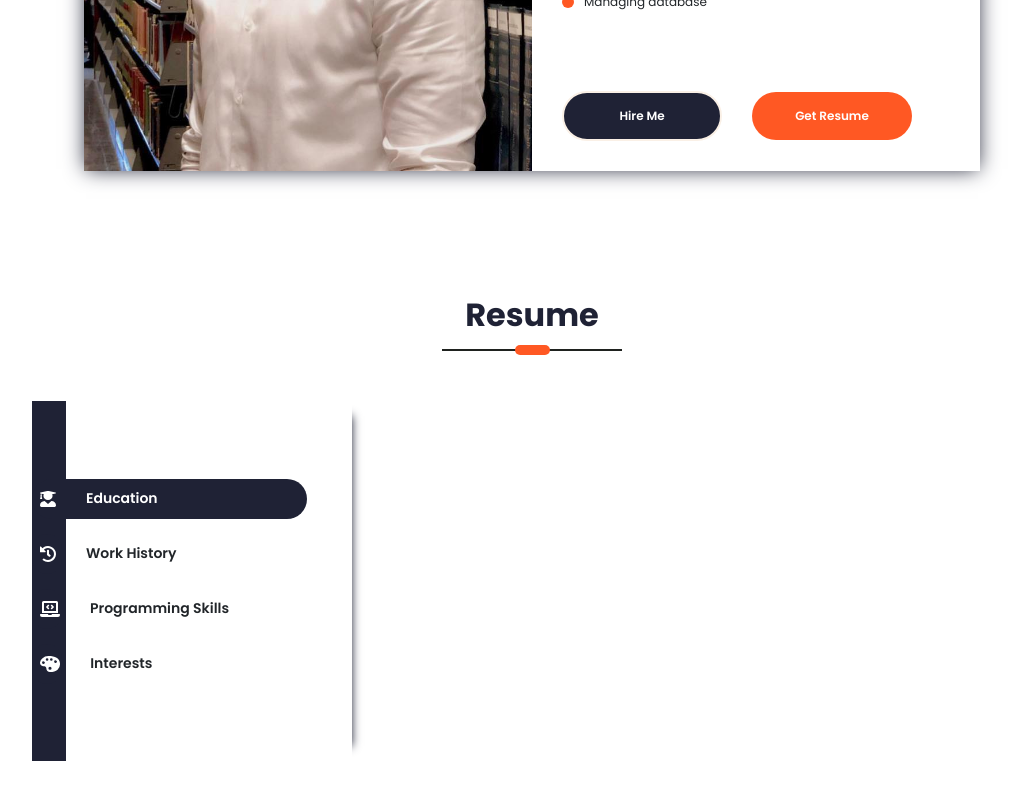
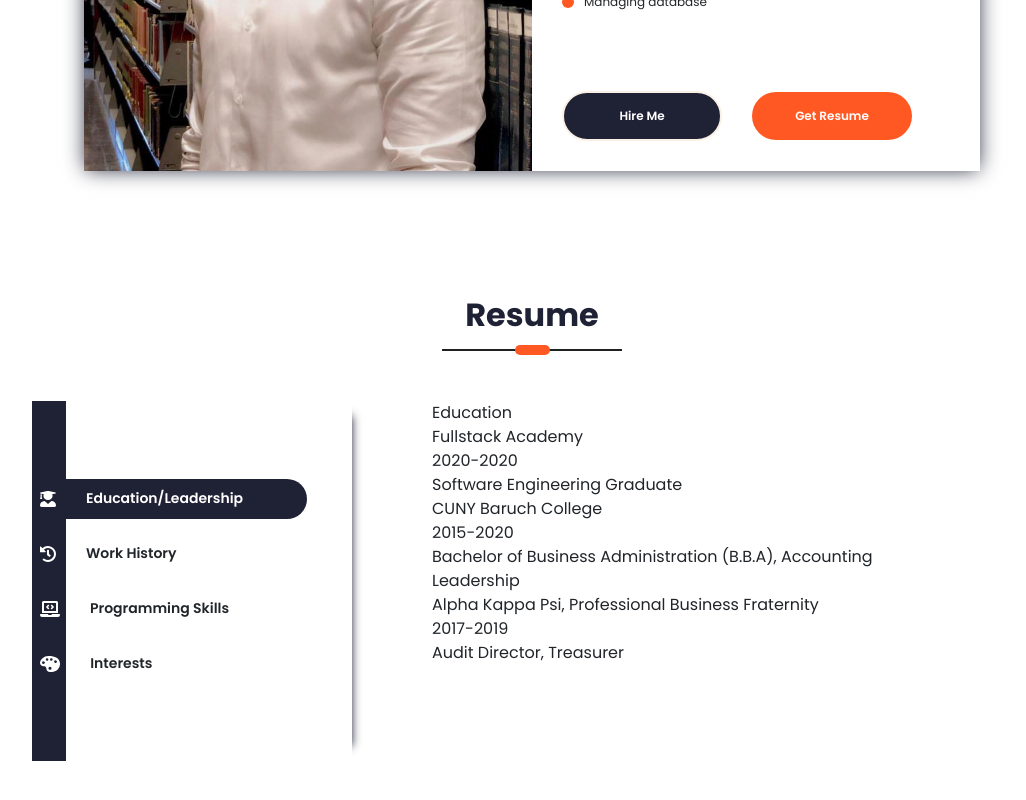
Before and after one commit to Tandid/tandidalam, a React (Create React App) app: page / in a window 1280 px wide. Shown: the part 1212-2012 px from the top of the page, without its empty margins (108-1134 px from the left). Built offline with nearby package versions, Linux system fonts and the light colour scheme; a web font is replaced by a local one.

Commit message:
Updated Education/Leadership

```diff
--- a/src/PortfolioContainer/Resume/Resume.js
+++ b/src/PortfolioContainer/Resume/Resume.js
@@ -42,7 +42,7 @@ const Resume = (props) => {
 
   /* STATIC RESUME DATA FOR THE LABELS*/
   const resumeBullets = [
-    { label: "Education", logoSrc: "education.svg" },
+    { label: "Education/Leadership", logoSrc: "education.svg" },
     { label: "Work History", logoSrc: "work-history.svg" },
     { label: "Programming Skills", logoSrc: "programming-skills.svg" },
     { label: "Interests", logoSrc: "interests.svg" },
@@ -51,7 +51,30 @@ const Resume = (props) => {
   const programmingSkillsDetails = [];
 
   const resumeDetails = [
-    <div className="resume-screen-container" key="education"></div>,
+    <div className="resume-screen-container" key="education">
+      <div> Education </div>
+      <ResumeHeading
+        heading={"Fullstack Academy"}
+        subHeading={"Software Engineering Graduate"}
+        fromDate={"2020"}
+        toDate={"2020"}
+      />
+
+      <ResumeHeading
+        heading={"CUNY Baruch College"}
+        subHeading={"Bachelor of Business Administration (B.B.A), Accounting"}
+        fromDate={"2015"}
+        toDate={"2020"}
+      />
+
+      <div> Leadership </div>
+      <ResumeHeading
+        heading={"Alpha Kappa Psi, Professional Business Fraternity"}
+        subHeading={"Audit Director, Treasurer"}
+        fromDate={"2017"}
+        toDate={"2019"}
+      />
+    </div>,
 
     /* WORK EXPERIENCE */
     <div className="resume-screen-container" key="work-experience"></div>,
```
